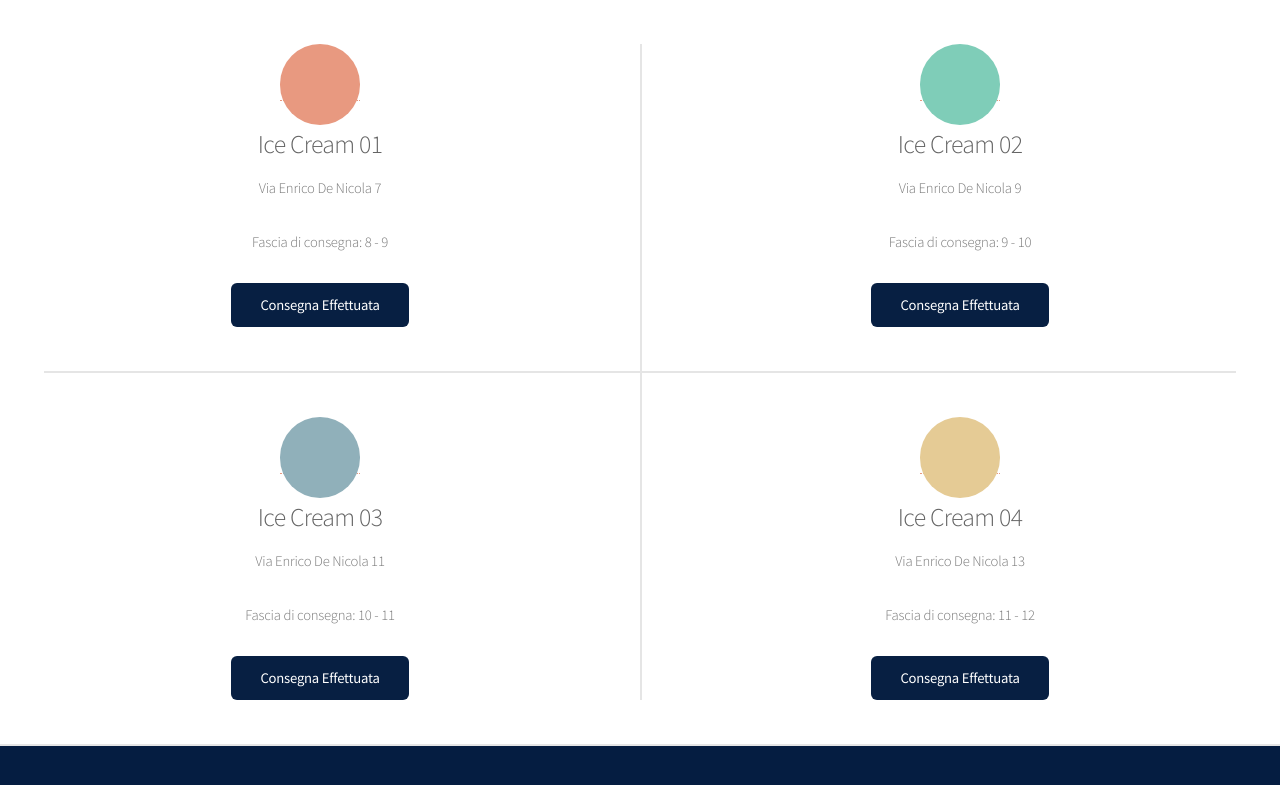
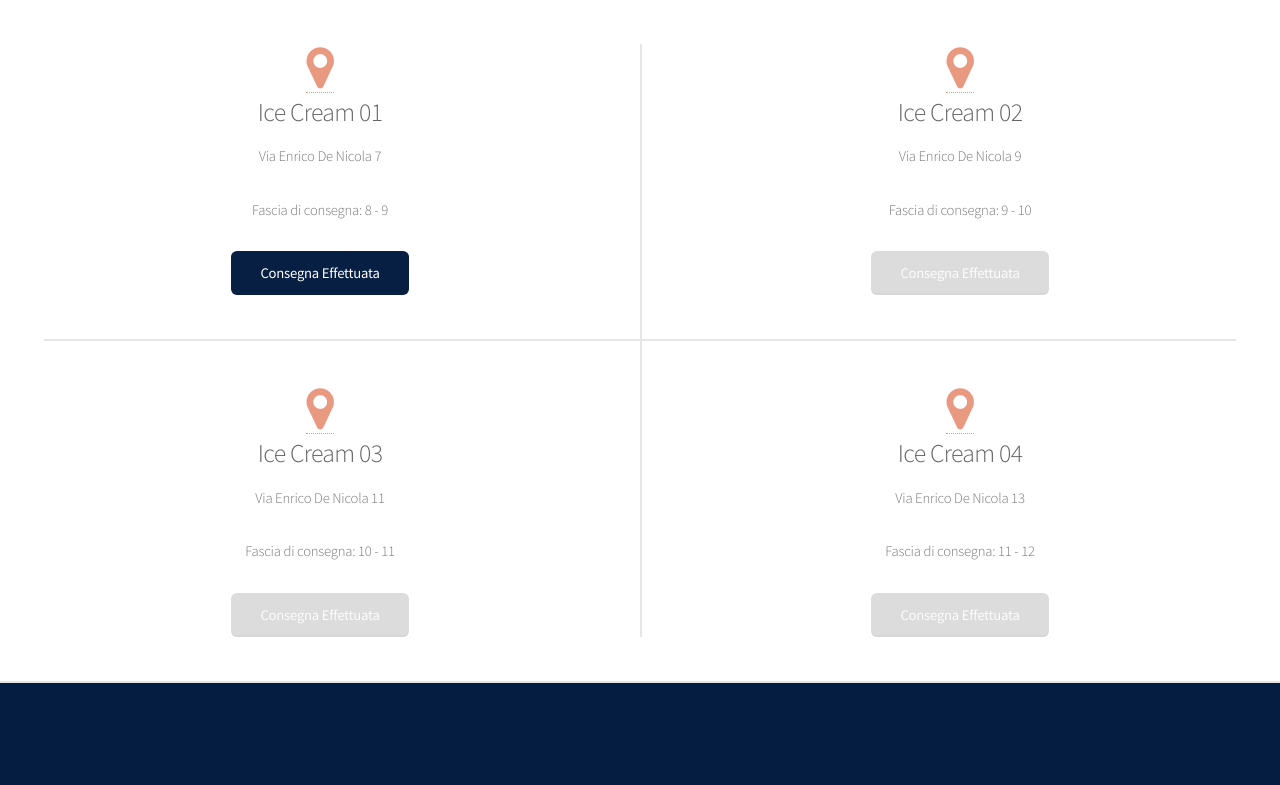
Before and after one commit to EleRova/PROGETTO_DELIVER, a Django app: page /DRIVER/negozi/ in a window 1280 px wide. Shown: the top 785 px of the page. Run offline with Django 4.2, Linux system fonts and the light colour scheme; data comes from the database, SQL or seed files in the repository; some web fonts are replaced.

Commit message:
Maps con icona funziona

```diff
--- a/DRIVER/static/main.css
+++ b/DRIVER/static/main.css
@@ -2417,25 +2417,7 @@
 				font-size: 2.5em;
 			}
 
-			.icon.major.accent1 {
-				background: #e89980;
-				color: #ffffff;
-			}
-
-			.icon.major.accent2 {
-				background:  #7fcdb8;
-				color: #ffffff;
-			}
-
-			.icon.major.accent3 {
-				background: #90b0ba;
-				color: #ffffff;
-			}
-
-			.icon.major.accent4 {
-				background: #e5cb95;
-				color: #ffffff;
-			}
+
 
 
 /* Image */
--- a/DRIVER/templates/lista_negozi.html
+++ b/DRIVER/templates/lista_negozi.html
@@ -8,6 +8,7 @@
     <meta charset="UTF-8">
     <meta name="viewport" content="width=device-width, initial-scale=1, user-scalable=no" />
 		<link rel="stylesheet" href="{% static 'main.css' %}" />
+        <link rel="stylesheet" href="https://cdnjs.cloudflare.com/ajax/libs/font-awesome/4.7.0/css/font-awesome.min.css">
     <title>Negozi Giro</title>
 </head>
 <body id="negozi">
@@ -19,12 +20,12 @@
                             {% endif %}
 
                                 <section>
-                                    <a href="{% url 'consegne' %}"><span class="icon solid major fa-bolt accent{{ result.id_negozio }}"></span></a>
+                                    <a class='fa fa-map-marker' style="font-size:48px;" href="https://www.google.com/maps?q={{ result.latitudine }},{{ result.longitudine }}" target = "_blank"></a>
                                     <h3>{{ result.nome_negozio }}</h3>
                                     <p> {{ result.indirizzo }}</p>
                                     <p> Fascia di consegna: {{ result.inizio_fascia_consegna }} - {{ result.fine_fascia_consegna }} </p>
                                     <ul class="actions special">
-                                    <li><a href="{% url 'fine' %}" class="button primary">Consegna Effettuata</a></li>
+                                    <li><a href="#" class="button primary" onclick="handleButtonClick(this)">Consegna Effettuata</a></li>
                                         </ul>
                                 </section>
                             {% if forloop.counter|modulo:2 == 0  %}
@@ -33,6 +34,27 @@
 
                         {% endfor %}
 					</section>
+<script>
+    var buttons = document.querySelectorAll('a.button');
+    var currentButtonIndex = 0;
+
+    function handleButtonClick(clickedButton) {
+        buttons[currentButtonIndex].classList.add('disabled');
+
+        currentButtonIndex++;
+
+        if (currentButtonIndex < buttons.length) {
+            buttons[currentButtonIndex].classList.remove('disabled');
+        }
+        else {
+            window.location.href = '{% url 'fine' %}';
+        }
+    }
+
+    for (var i = 1; i < buttons.length; i++){
+        buttons[i].classList.add('disabled');
+    }
+</script>
 </body>
 </html>
 
```
